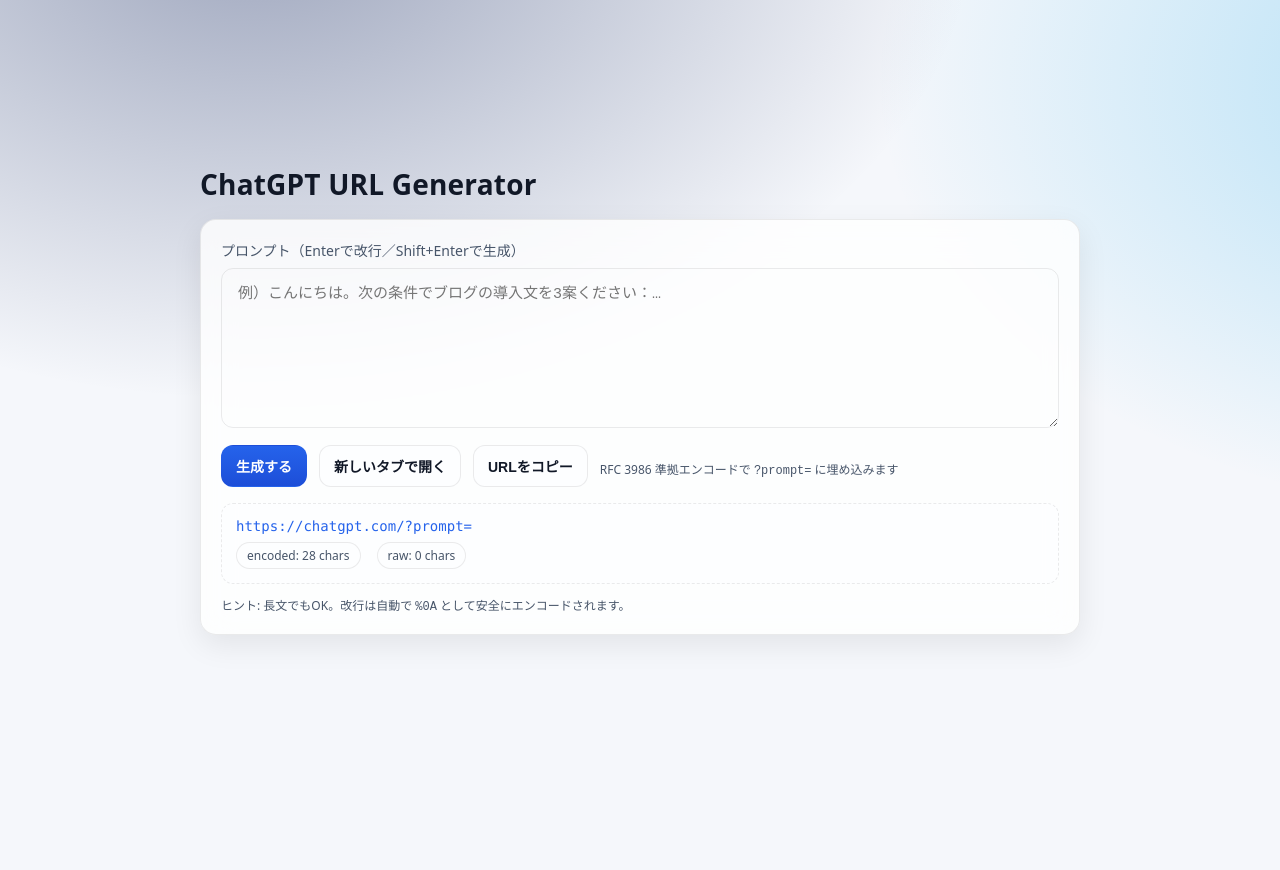
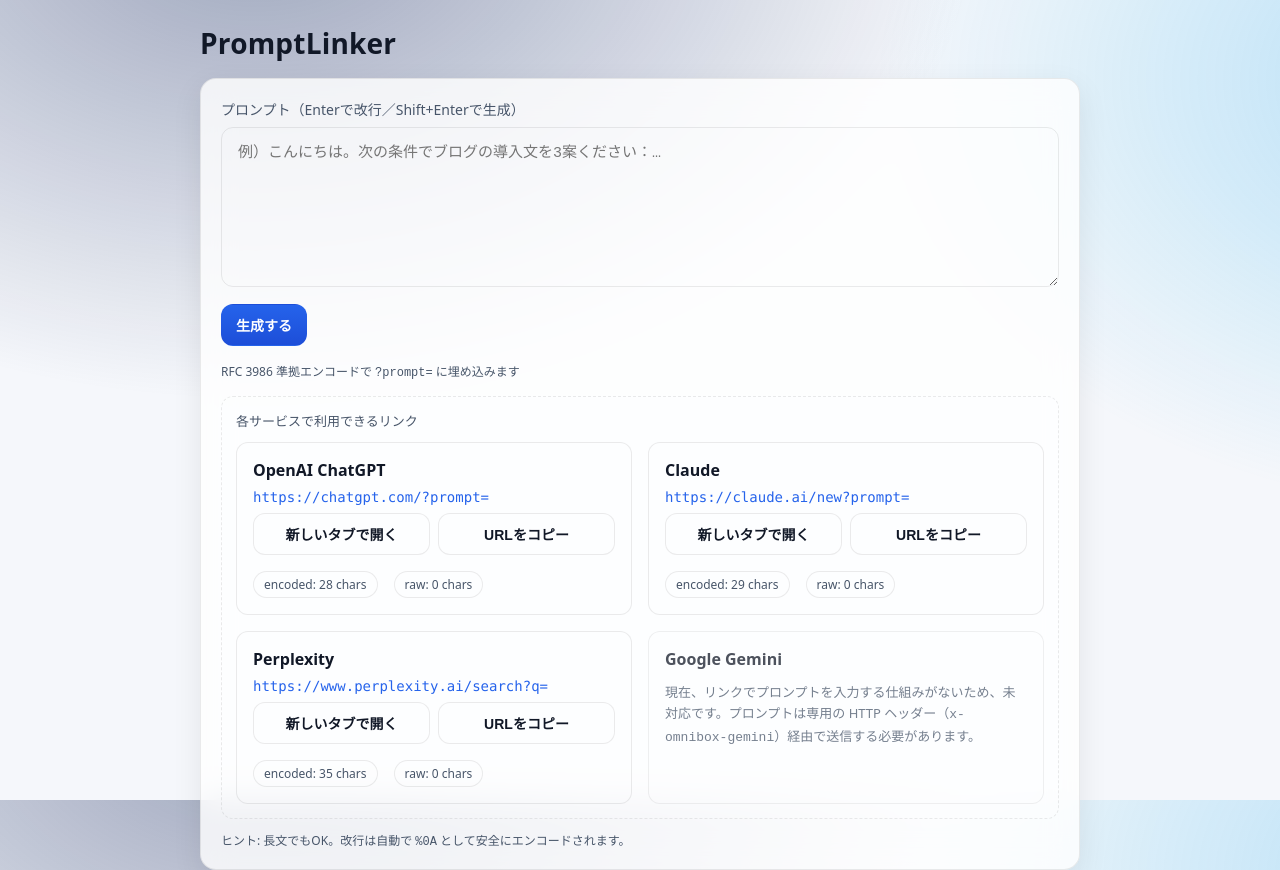
Before and after one commit to isshiki/chatgpt-url-generator, a plain HTML site: page index.html in a window 1280 px wide. Both pictures are taken after a click on the button "生成する". Before the commit the page ends 800 px from the top, so only its background shows below. Drawn offline with Linux system fonts and the light colour scheme.

Commit message:
Rename project as PromptLinker

```diff
--- a/index.html
+++ b/index.html
@@ -3,7 +3,7 @@
 <head>
 <meta charset="UTF-8" />
 <meta name="viewport" content="width=device-width, initial-scale=1" />
-<title>ChatGPT URL Generator</title>
+<title>PromptLinker</title>
 <style>
   :root{
     --bg: #0b1220;          /* 背景 */
@@ -60,7 +60,8 @@
     outline: none;
   }
   textarea:focus{border-color: var(--primary); box-shadow: 0 0 0 4px color-mix(in oklab, var(--primary) 25%, transparent)}
-  .row{display:flex; gap:12px; flex-wrap:wrap; align-items:center; margin-top:12px}
+  .controls{display:flex; gap:12px; flex-wrap:wrap; align-items:center; margin-top:12px}
+  .controls .hint{flex:1 0 100%; margin-top:4px}
   .btn{
     appearance:none; border:1px solid var(--border);
     padding: 10px 14px; border-radius: 12px; cursor:pointer;
@@ -77,6 +78,33 @@
     margin-top:16px; padding:14px;
     border:1px dashed var(--border); border-radius:12px; background:#ffffff07;
   }
+  .out-caption{font-size:13px; color:var(--muted); margin:0 0 12px}
+  .services{display:grid; gap:16px}
+  @media (min-width: 680px){
+    .services{grid-template-columns:repeat(auto-fit, minmax(260px, 1fr))}
+  }
+  .service{
+    border:1px solid var(--border);
+    border-radius:12px;
+    padding:16px;
+    background:#ffffff0a;
+    display:flex;
+    flex-direction:column;
+    gap:8px;
+  }
+  .service-title{
+    margin:0;
+    font-size:16px;
+  }
+  .actions{display:flex; gap:8px; flex-wrap:wrap}
+  .actions .btn{flex:1 1 160px}
+  .service-unavailable{opacity:.75}
+  .note{
+    margin:4px 0 0;
+    font-size:13px;
+    color:var(--muted);
+    line-height:1.6;
+  }
   .url{
     display:block; word-break: break-all; font-family: ui-monospace, SFMono-Regular, Menlo, Consolas, "Liberation Mono", monospace;
     text-decoration:none; color: var(--primary); font-size:14px;
@@ -88,24 +116,19 @@
 </head>
 <body>
   <div class="wrap">
-    <h1 class="title">ChatGPT URL Generator</h1>
+    <h1 class="title">PromptLinker</h1>
     <div class="card">
       <div class="label">プロンプト（Enterで改行／Shift+Enterで生成）</div>
       <textarea id="input" placeholder="例）こんにちは。次の条件でブログの導入文を3案ください：…"></textarea>
 
-      <div class="row">
+      <div class="controls">
         <button class="btn primary" id="genBtn" aria-label="URLを生成する">生成する</button>
-        <button class="btn ghost" id="openBtn" aria-label="新しいタブで開く" disabled>新しいタブで開く</button>
-        <button class="btn ghost" id="copyBtn" aria-label="URLをコピー" disabled>URLをコピー</button>
         <span class="hint">RFC 3986 準拠エンコードで <code>?prompt=</code> に埋め込みます</span>
       </div>
 
       <div class="out" id="outBox" hidden>
-        <a id="result" class="url" target="_blank" rel="noopener noreferrer"></a>
-        <div class="stats">
-          <span class="pill" id="encLen">encoded: 0 chars</span>
-          <span class="pill" id="rawLen">raw: 0 chars</span>
-        </div>
+        <p class="out-caption">各サービスで利用できるリンク</p>
+        <div class="services" id="services"></div>
       </div>
 
       <footer>ヒント: 長文でもOK。改行は自動で <code>%0A</code> として安全にエンコードされます。</footer>
@@ -120,26 +143,149 @@
     );
   }
 
-  const base = "https://chatgpt.com/?prompt=";
+  const services = [
+    { id: 'chatgpt', name: 'OpenAI ChatGPT', base: 'https://chatgpt.com/?prompt=' },
+    { id: 'claude', name: 'Claude', base: 'https://claude.ai/new?prompt=' },
+    { id: 'perplexity', name: 'Perplexity', base: 'https://www.perplexity.ai/search?q=' },
+    {
+      id: 'gemini',
+      name: 'Google Gemini',
+      available: false,
+      note: '現在、リンクでプロンプトを入力する仕組みがないため、未対応です。プロンプトは専用の HTTP ヘッダー（<code>x-omnibox-gemini</code>）経由で送信する必要があります。'
+    }
+  ];
+
   const input = document.getElementById('input');
   const genBtn = document.getElementById('genBtn');
-  const openBtn = document.getElementById('openBtn');
-  const copyBtn = document.getElementById('copyBtn');
-  const resultLink = document.getElementById('result');
   const outBox = document.getElementById('outBox');
-  const encLen = document.getElementById('encLen');
-  const rawLen = document.getElementById('rawLen');
+  const servicesContainer = document.getElementById('services');
+
+  const serviceViews = services.map((service) => {
+    const section = document.createElement('section');
+    section.className = 'service';
+    section.dataset.service = service.id;
+    if (service.available === false) {
+      section.classList.add('service-unavailable');
+    }
+
+    const title = document.createElement('h2');
+    title.className = 'service-title';
+    title.textContent = service.name;
+    section.appendChild(title);
+
+    const view = { service, available: service.available !== false };
+
+    if (view.available) {
+      const urlEl = document.createElement('a');
+      urlEl.className = 'url';
+      urlEl.target = '_blank';
+      urlEl.rel = 'noopener noreferrer';
+      section.appendChild(urlEl);
+
+      const actions = document.createElement('div');
+      actions.className = 'actions';
+
+      const openBtn = document.createElement('button');
+      openBtn.type = 'button';
+      openBtn.className = 'btn ghost';
+      openBtn.textContent = '新しいタブで開く';
+      openBtn.setAttribute('aria-label', `${service.name} を新しいタブで開く`);
+      openBtn.disabled = true;
+      actions.appendChild(openBtn);
+
+      const copyBtn = document.createElement('button');
+      copyBtn.type = 'button';
+      copyBtn.className = 'btn ghost';
+      copyBtn.textContent = 'URLをコピー';
+      copyBtn.setAttribute('aria-label', `${service.name} のURLをコピー`);
+      copyBtn.dataset.defaultLabel = 'URLをコピー';
+      copyBtn.dataset.doneLabel = 'コピーしました';
+      copyBtn.disabled = true;
+      actions.appendChild(copyBtn);
+
+      section.appendChild(actions);
+
+      const stats = document.createElement('div');
+      stats.className = 'stats';
+
+      const encSpan = document.createElement('span');
+      encSpan.className = 'pill';
+      encSpan.textContent = 'encoded: 0 chars';
+
+      const rawSpan = document.createElement('span');
+      rawSpan.className = 'pill';
+      rawSpan.textContent = 'raw: 0 chars';
+
+      stats.appendChild(encSpan);
+      stats.appendChild(rawSpan);
+      section.appendChild(stats);
+
+      openBtn.addEventListener('click', () => {
+        if (urlEl.href) window.open(urlEl.href, '_blank', 'noopener');
+      });
+
+      let copyTimer = null;
+      copyBtn.addEventListener('click', async () => {
+        const url = urlEl.href;
+        if (!url) return;
+        try{
+          await navigator.clipboard.writeText(url);
+          copyBtn.textContent = copyBtn.dataset.doneLabel;
+          if (copyTimer) clearTimeout(copyTimer);
+          copyTimer = setTimeout(() => {
+            copyBtn.textContent = copyBtn.dataset.defaultLabel;
+            copyTimer = null;
+          }, 1200);
+        }catch{
+          // クリップボード不可の場合は選択→手動コピー
+          const sel = window.getSelection();
+          const range = document.createRange();
+          range.selectNodeContents(urlEl);
+          sel.removeAllRanges();
+          sel.addRange(range);
+        }
+      });
+
+      view.urlEl = urlEl;
+      view.openBtn = openBtn;
+      view.copyBtn = copyBtn;
+      view.encSpan = encSpan;
+      view.rawSpan = rawSpan;
+      view.resetCopyLabel = () => {
+        copyBtn.textContent = copyBtn.dataset.defaultLabel;
+        if (copyTimer) {
+          clearTimeout(copyTimer);
+          copyTimer = null;
+        }
+      };
+    } else {
+      const note = document.createElement('p');
+      note.className = 'note';
+      note.innerHTML = service.note || '現在、リンクでプロンプトを入力する仕組みがないため、未対応です。';
+      section.appendChild(note);
+    }
+
+    servicesContainer.appendChild(section);
+    return view;
+  });
 
   function generate(){
     const text = input.value ?? "";
-    const url = base + rfc3986Encode(text);
-    resultLink.href = url;
-    resultLink.textContent = url;
+    const encoded = rfc3986Encode(text);
+
+    serviceViews.forEach((view) => {
+      if (!view.available) return;
+      const url = view.service.base + encoded;
+      view.urlEl.href = url;
+      view.urlEl.textContent = url;
+      view.openBtn.disabled = false;
+      view.copyBtn.disabled = false;
+      view.resetCopyLabel();
+      view.encSpan.textContent = `encoded: ${url.length} chars`;
+      view.rawSpan.textContent = `raw: ${text.length} chars`;
+    });
+
     outBox.hidden = false;
-    openBtn.disabled = false;
-    copyBtn.disabled = false;
-    encLen.textContent = `encoded: ${url.length} chars`;
-    rawLen.textContent = `raw: ${text.length} chars`;
   }
 
   // キー操作: Enter=改行、Shift+Enterで生成（Ctrl+Enterも受け付け）
@@ -151,26 +297,6 @@
   });
 
   genBtn.addEventListener('click', generate);
-
-  openBtn.addEventListener('click', () => {
-    if (resultLink.href) window.open(resultLink.href, '_blank', 'noopener');
-  });
-
-  copyBtn.addEventListener('click', async () => {
-    const url = resultLink.href;
-    if (!url) return;
-    try{
-      await navigator.clipboard.writeText(url);
-      copyBtn.textContent = 'コピーしました';
-      setTimeout(()=> copyBtn.textContent = 'URLをコピー', 1200);
-    }catch{
-      // クリップボード不可の場合は選択→手動コピー
-      const sel = window.getSelection();
-      const range = document.createRange();
-      range.selectNodeContents(resultLink);
-      sel.removeAllRanges(); sel.addRange(range);
-    }
-  });
 </script>
 </body>
 </html>
```
Also changed, not shown: 1 other file.
